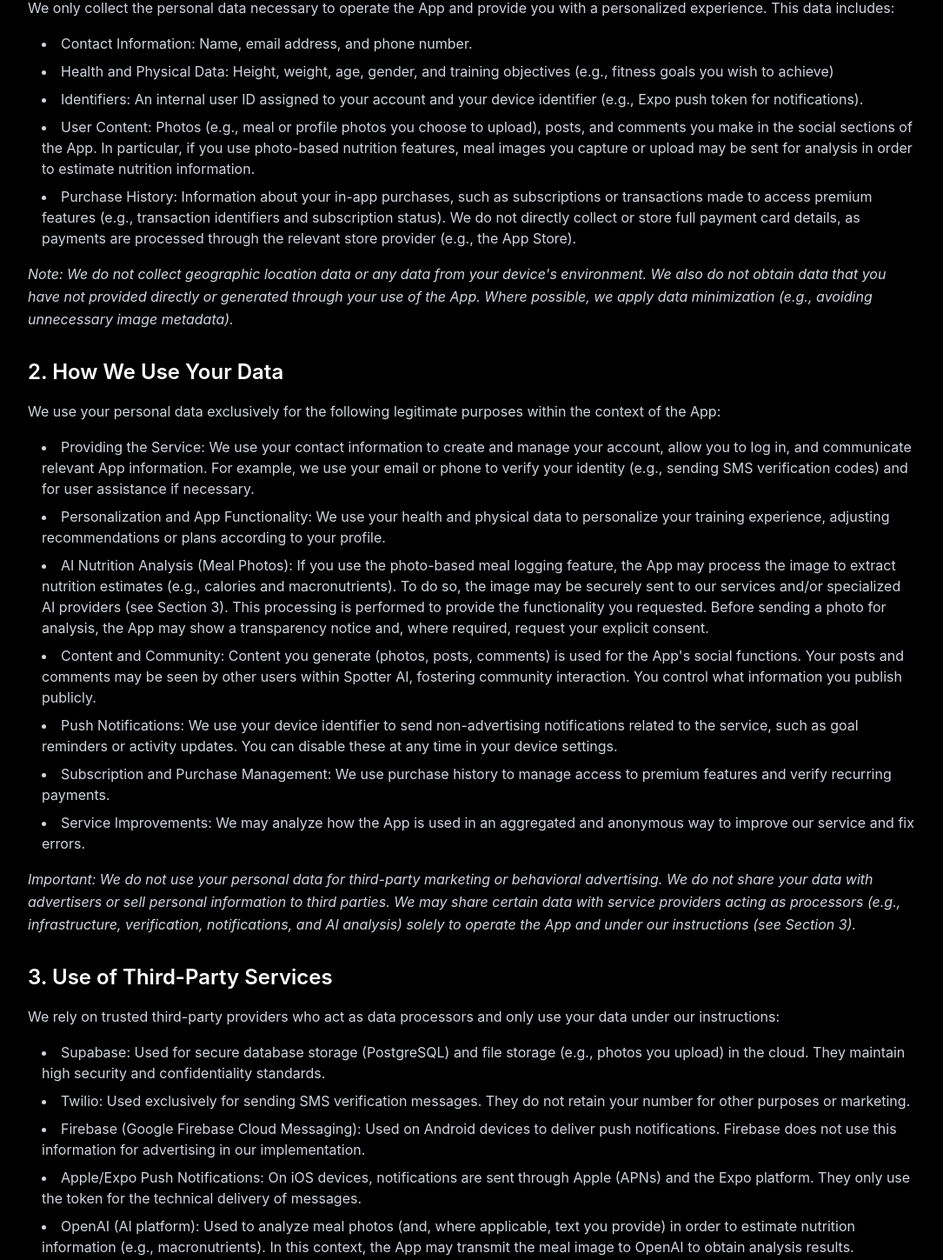
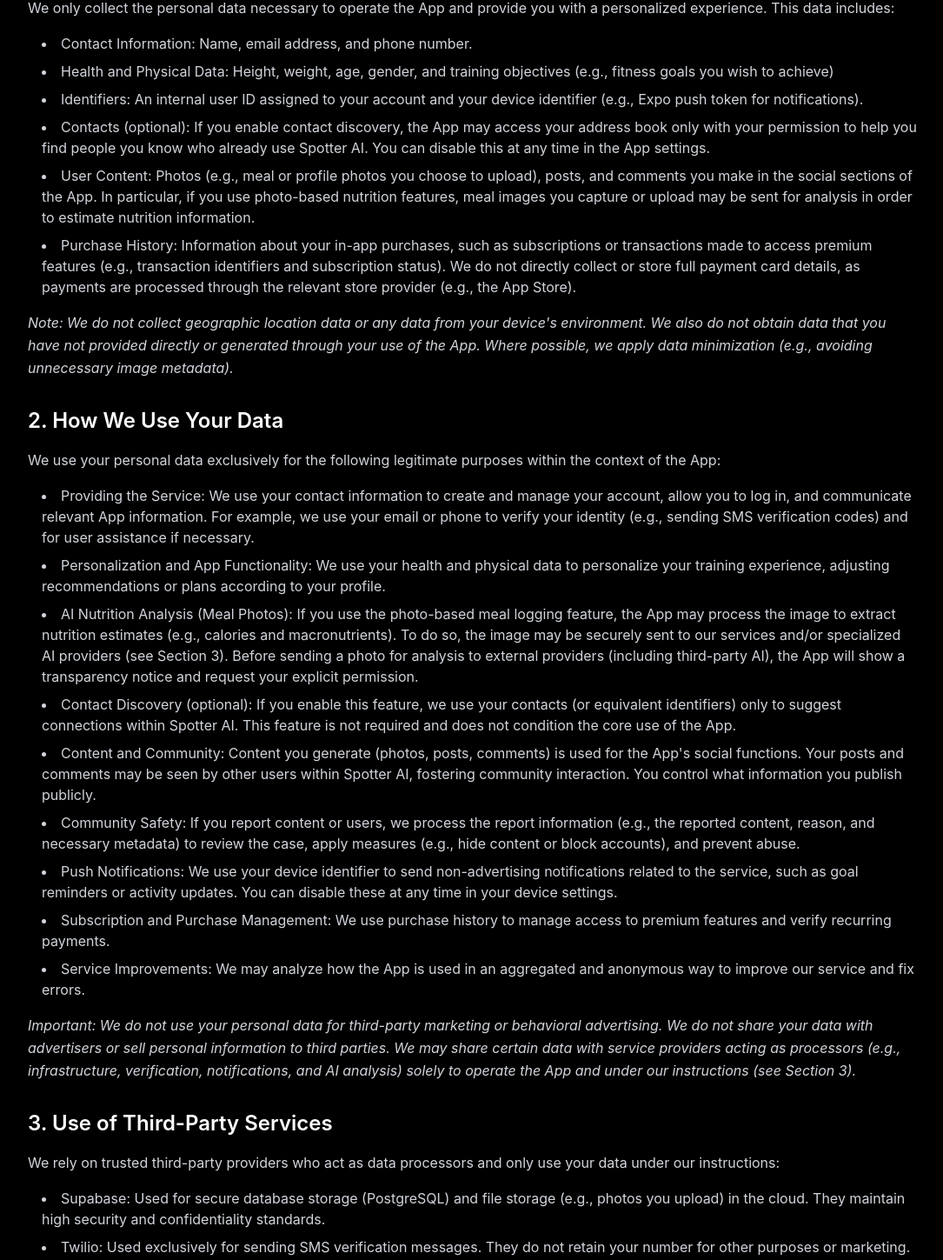
Before and after one commit to Spotter-AI-App/web-spotter, a Next.js app: page /policy in a window 1280 px wide. Shown: the part 540-1989 px from the top of the page at 87% size, without its empty margins (64-1149 px from the left). Built offline with nearby package versions, Linux system fonts and the light colour scheme.

Commit message:
Revise privacy policy for clarity and permissions
Updated privacy policy details regarding contact discovery and AI nutrition analysis.

```diff
--- a/translations/policy.ts
+++ b/translations/policy.ts
@@ -22,6 +22,7 @@
           "Contact Information: Name, email address, and phone number.",
           "Health and Physical Data: Height, weight, age, gender, and training objectives (e.g., fitness goals you wish to achieve)",
           "Identifiers: An internal user ID assigned to your account and your device identifier (e.g., Expo push token for notifications).",
+          "Contacts (optional): If you enable contact discovery, the App may access your address book only with your permission to help you find people you know who already use Spotter AI. You can disable this at any time in the App settings.",
           "User Content: Photos (e.g., meal or profile photos you choose to upload), posts, and comments you make in the social sections of the App. In particular, if you use photo-based nutrition features, meal images you capture or upload may be sent for analysis in order to estimate nutrition information.",
           "Purchase History: Information about your in-app purchases, such as subscriptions or transactions made to access premium features (e.g., transaction identifiers and subscription status). We do not directly collect or store full payment card details, as payments are processed through the relevant store provider (e.g., the App Store).",
         ],
@@ -35,8 +36,10 @@
         list: [
           "Providing the Service: We use your contact information to create and manage your account, allow you to log in, and communicate relevant App information. For example, we use your email or phone to verify your identity (e.g., sending SMS verification codes) and for user assistance if necessary.",
           "Personalization and App Functionality: We use your health and physical data to personalize your training experience, adjusting recommendations or plans according to your profile.",
-          "AI Nutrition Analysis (Meal Photos): If you use the photo-based meal logging feature, the App may process the image to extract nutrition estimates (e.g., calories and macronutrients). To do so, the image may be securely sent to our services and/or specialized AI providers (see Section 3). This processing is performed to provide the functionality you requested. Before sending a photo for analysis, the App may show a transparency notice and, where required, request your explicit consent.",
+          "AI Nutrition Analysis (Meal Photos): If you use the photo-based meal logging feature, the App may process the image to extract nutrition estimates (e.g., calories and macronutrients). To do so, the image may be securely sent to our services and/or specialized AI providers (see Section 3). Before sending a photo for analysis to external providers (including third-party AI), the App will show a transparency notice and request your explicit permission.",
+          "Contact Discovery (optional): If you enable this feature, we use your contacts (or equivalent identifiers) only to suggest connections within Spotter AI. This feature is not required and does not condition the core use of the App.",
           "Content and Community: Content you generate (photos, posts, comments) is used for the App's social functions. Your posts and comments may be seen by other users within Spotter AI, fostering community interaction. You control what information you publish publicly.",
+          "Community Safety: If you report content or users, we process the report information (e.g., the reported content, reason, and necessary metadata) to review the case, apply measures (e.g., hide content or block accounts), and prevent abuse.",
           "Push Notifications: We use your device identifier to send non-advertising notifications related to the service, such as goal reminders or activity updates. You can disable these at any time in your device settings.",
           "Subscription and Purchase Management: We use purchase history to manage access to premium features and verify recurring payments.",
           "Service Improvements: We may analyze how the App is used in an aggregated and anonymous way to improve our service and fix errors.",
@@ -53,7 +56,7 @@
           "Twilio: Used exclusively for sending SMS verification messages. They do not retain your number for other purposes or marketing.",
           "Firebase (Google Firebase Cloud Messaging): Used on Android devices to deliver push notifications. Firebase does not use this information for advertising in our implementation.",
           "Apple/Expo Push Notifications: On iOS devices, notifications are sent through Apple (APNs) and the Expo platform. They only use the token for the technical delivery of messages.",
-          "OpenAI (AI platform): Used to analyze meal photos (and, where applicable, text you provide) in order to estimate nutrition information (e.g., macronutrients). In this context, the App may transmit the meal image to OpenAI to obtain analysis results. Communications are encrypted (HTTPS/TLS), and we aim to minimize the data shared.",
+          "OpenAI (AI platform): Used to analyze meal photos (and, where applicable, text you provide) in order to estimate nutrition information (e.g., macronutrients). In this context, the App may transmit the meal image to OpenAI to obtain analysis results. Communications are encrypted (HTTPS/TLS), and we aim to minimize the data shared. OpenAI processes the data only to return the analysis result and, where applicable, for service security and compliance purposes.",
         ],
         note:
           "We do not share your personal data with advertisers or for marketing. Any sharing with providers is solely to operate the App and provide its features (including AI nutrition analysis) under appropriate safeguards. Some providers may process data outside the European Economic Area; where applicable, we apply appropriate legal safeguards (e.g., standard contractual clauses or other lawful measures).",
@@ -64,6 +67,7 @@
           "We retain your data only as long as necessary to provide the service or as required by law.",
         list: [
           "Active Account: Data is kept while you maintain an active account to operate the App.",
+          "Meal photos and analysis: Meal photos associated with meal entries are retained while the corresponding meal record remains in your account, and you can delete them by deleting that meal entry. If you delete your account, these photos are deleted as described under 'Deleted Account', subject to legal obligations or temporary technical backups.",
           "Deleted Account: If you delete your account, we permanently delete all your personal data. Spotter AI provides a simple 'Delete Account' mechanism within the App. This action is irreversible.",
           "In some cases, temporary technical backups may exist and be deleted according to normal rotation cycles, and/or minimal information may be retained where required by law (e.g., accounting records related to transactions), strictly for the necessary period.",
         ],
@@ -117,6 +121,7 @@
           "Información de Contacto: Nombre, dirección de correo electrónico y número de teléfono.",
           "Datos de Salud y Físicos: Altura, peso, edad, género y objetivos de entrenamiento (por ejemplo, metas de fitness que deseas alcanzar).",
           "Identificadores: Un ID de usuario interno asignado a tu cuenta y el identificador de tu dispositivo (por ejemplo, token push de Expo para notificaciones).",
+          "Contactos (opcional): Si activas la función de descubrimiento de contactos, la App podrá acceder a tu libreta de contactos solo con tu permiso para ayudarte a encontrar personas que ya usan Spotter AI. Puedes desactivarlo en cualquier momento desde la configuración de la App.",
           "Contenido del Usuario: Fotos (por ejemplo, fotos de comidas o de perfil que elijas subir), publicaciones y comentarios que hagas en las secciones sociales de la App. En particular, si usas la función de nutrición por foto, las imágenes de comidas que captures o subas podrán enviarse para su análisis con el fin de estimar información nutricional.",
           "Historial de Compras: Información sobre tus compras dentro de la app, como suscripciones o transacciones realizadas para acceder a funciones premium (por ejemplo, identificadores de transacción y estado de suscripción). No recopilamos ni almacenamos directamente datos completos de tarjetas bancarias, ya que los pagos se gestionan a través de los mecanismos del proveedor de la tienda correspondiente (por ejemplo, App Store).",
         ],
@@ -130,8 +135,10 @@
         list: [
           "Proporcionar el Servicio: Usamos tu información de contacto para crear y administrar tu cuenta, permitirte iniciar sesión y comunicar información relevante de la App. Por ejemplo, usamos tu correo electrónico o teléfono para verificar tu identidad (por ejemplo, enviando códigos de verificación por SMS) y para asistencia al usuario si es necesario.",
           "Personalización y Funcionalidad de la App: Usamos tus datos de salud y físicos para personalizar tu experiencia de entrenamiento, ajustando recomendaciones o planes según tu perfil.",
-          "Análisis Nutricional con IA (Fotos de Comidas): Si utilizas la funcionalidad de registrar comidas por foto, la App puede procesar la imagen para extraer estimaciones nutricionales (por ejemplo, calorías y macronutrientes). Para ello, la imagen puede enviarse de forma segura a nuestros servicios y/o a proveedores tecnológicos especializados en IA (ver Sección 3). Este tratamiento se realiza para prestar la función solicitada por ti. Antes de enviar una foto a análisis, la App puede mostrarte un aviso de transparencia y, cuando sea necesario, solicitar tu consentimiento explícito.",
+          "Análisis Nutricional con IA (Fotos de Comidas): Si utilizas la funcionalidad de registrar comidas por foto, la App puede procesar la imagen para extraer estimaciones nutricionales (por ejemplo, calorías y macronutrientes). Para ello, la imagen puede enviarse de forma segura a nuestros servicios y/o a proveedores tecnológicos especializados en IA (ver Sección 3). Antes de enviar una foto a análisis a proveedores externos (incluida IA de terceros), la App te mostrará un aviso de transparencia y solicitará tu permiso explícito.",
+          "Descubrimiento de contactos (opcional): Si activas esta función, utilizamos tus contactos (o identificadores equivalentes) únicamente para recomendarte conexiones dentro de Spotter AI. Esta función no es obligatoria y no condiciona el uso básico de la App.",
           "Contenido y Comunidad: El contenido que generas (fotos, publicaciones, comentarios) se usa para las funciones sociales de la App. Tus publicaciones y comentarios pueden ser vistos por otros usuarios dentro de Spotter AI, fomentando la interacción comunitaria. Tú controlas qué información publicas públicamente.",
+          "Seguridad de la comunidad: Si reportas contenido o usuarios, procesamos la información del reporte (por ejemplo, el contenido reportado, el motivo y los metadatos necesarios) para revisar el caso, aplicar medidas (p. ej., ocultar contenido o bloquear cuentas) y prevenir abusos.",
           "Notificaciones Push: Usamos el identificador de tu dispositivo para enviar notificaciones no publicitarias relacionadas con el servicio, como recordatorios de objetivos o actualizaciones de actividad. Puedes desactivarlas en cualquier momento en la configuración de tu dispositivo.",
           "Gestión de Suscripciones y Compras: Usamos el historial de compras para gestionar el acceso a funciones premium y verificar pagos recurrentes.",
           "Mejoras del Servicio: Podemos analizar cómo se usa la App de forma agregada y anónima para mejorar nuestro servicio y corregir errores.",
@@ -148,7 +155,7 @@
           "Twilio: Usado exclusivamente para enviar mensajes de verificación por SMS. No retienen tu número para otros propósitos ni marketing.",
           "Firebase (Google Firebase Cloud Messaging): Usado en dispositivos Android para entregar notificaciones push. Firebase no usa esta información para publicidad en nuestra implementación.",
           "Apple/Expo Push Notifications: En dispositivos iOS, las notificaciones se envían a través de Apple (APNs) y la plataforma Expo. Solo usan el token para la entrega técnica de mensajes.",
-          "OpenAI (Plataforma de IA): Usado para analizar fotos de comidas (y, cuando aplique, texto asociado que introduzcas) con el fin de estimar información nutricional (por ejemplo, macronutrientes). En este contexto, la App puede transmitir la imagen de la comida a la plataforma de OpenAI para obtener el resultado del análisis. Las comunicaciones se realizan mediante canales cifrados (HTTPS/TLS) y tratamos de minimizar los datos compartidos.",
+          "OpenAI (Plataforma de IA): Usado para analizar fotos de comidas (y, cuando aplique, texto asociado que introduzcas) con el fin de estimar información nutricional (por ejemplo, macronutrientes). En este contexto, la App puede transmitir la imagen de la comida a la plataforma de OpenAI para obtener el resultado del análisis. Las comunicaciones se realizan mediante canales cifrados (HTTPS/TLS) y tratamos de minimizar los datos compartidos. OpenAI procesa los datos únicamente para devolver el resultado del análisis y, cuando aplique, para fines de seguridad y cumplimiento del servicio.",
         ],
         note:
           "No compartimos tus datos personales con anunciantes ni con fines publicitarios. El intercambio con proveedores se realiza únicamente para operar la App y proporcionar sus funcionalidades (incluyendo el análisis nutricional por IA) bajo las garantías adecuadas. Es posible que algunos proveedores traten datos fuera del Espacio Económico Europeo; cuando aplique, utilizamos garantías legales adecuadas (por ejemplo, cláusulas contractuales tipo u otras medidas legales aplicables).",
@@ -159,6 +166,7 @@
           "Retenemos tus datos solo mientras sea necesario para proporcionar el servicio o según lo requiera la ley.",
         list: [
           "Cuenta Activa: Los datos se mantienen mientras mantengas una cuenta activa para operar la App.",
+          "Fotos de comidas y análisis: Las fotos asociadas a comidas se conservan mientras el registro de comida permanezca en tu cuenta y puedes eliminarlas borrando dicho registro. Tras eliminar la cuenta, estas fotos se eliminan conforme a lo indicado en “Cuenta Eliminada”, salvo obligaciones legales o copias de seguridad técnicas temporales.",
           "Cuenta Eliminada: Si eliminas tu cuenta, eliminamos permanentemente todos tus datos personales. Spotter AI proporciona un mecanismo simple de 'Eliminar Cuenta' dentro de la App. Esta acción es irreversible.",
           "En algunos casos, pueden existir copias de seguridad técnicas temporales que se eliminen en el ciclo normal de rotación, y/o ciertos datos mínimos que debamos conservar por obligaciones legales (por ejemplo, registros contables relacionados con transacciones), siempre durante el tiempo estrictamente necesario.",
         ],
```
